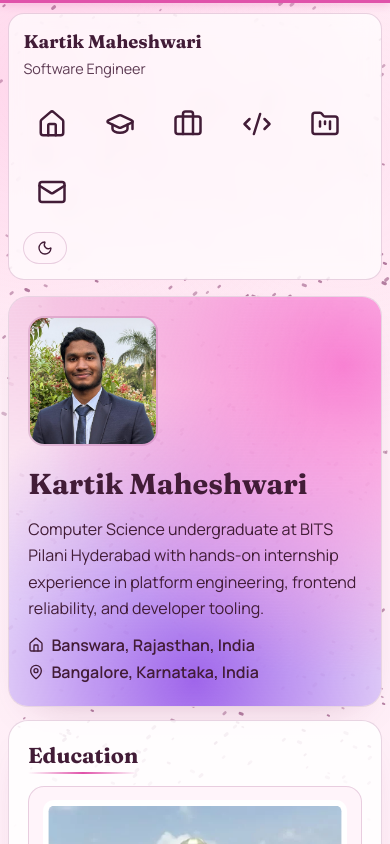
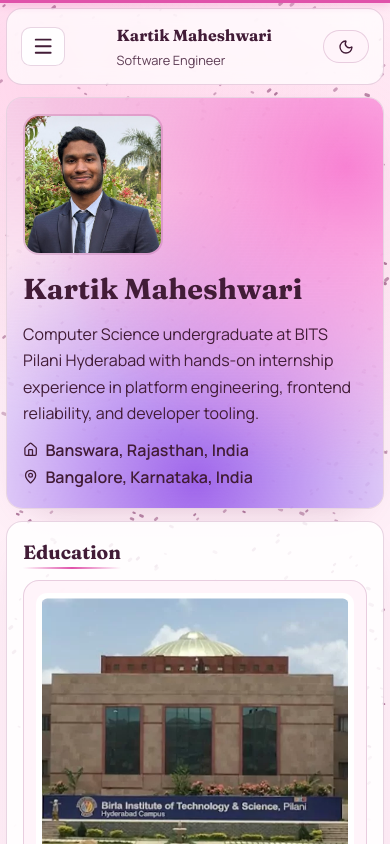
Before and after one commit to Kartikmaheshwari080205/Portfolio, a React app: page / in a window 390 px wide. Shown: the top 844 px of the page. Built offline with nearby package versions, Linux system fonts and the light colour scheme; the HTML template or start-up script is replaced by a standard one.

Commit message:
Made it responsive and added a menu functionality

```diff
--- a/src/App.css
+++ b/src/App.css
@@ -1,8 +1,8 @@
 .app-shell {
   position: relative;
   z-index: 1;
-  width: min(1100px, calc(100% - 2.5rem));
-  margin: 0.8rem auto;
+  width: min(68.75rem, calc(100% - clamp(1rem, 4vw, 2.5rem)));
+  margin: clamp(0.5rem, 1.2vw, 0.8rem) auto;
   color: var(--text);
 }
 
@@ -23,7 +23,7 @@
   top: 0;
   left: 0;
   width: 100%;
-  height: 3px;
+  height: 0.1875rem;
   background: var(--accent);
   transform: scaleX(0);
   transform-origin: left;
@@ -34,23 +34,24 @@
 
 .top-bar {
   position: sticky;
-  top: 0.75rem;
+  top: clamp(0.35rem, 1vw, 0.75rem);
   z-index: 5;
   border: 1px solid var(--edge);
-  border-radius: 1.25rem;
+  border-radius: clamp(1rem, 2vw, 1.25rem);
   backdrop-filter: blur(10px);
   background: var(--glass);
-  padding: 1rem 1.25rem;
+  padding: clamp(0.85rem, 1.8vw, 1rem) clamp(1rem, 2vw, 1.25rem);
   display: flex;
-  gap: 1rem;
+  gap: clamp(0.75rem, 1.5vw, 1rem);
   justify-content: space-between;
   align-items: center;
+  flex-wrap: wrap;
 }
 
 .toolbar-wrap {
   display: flex;
   align-items: center;
-  gap: 0.7rem;
+  gap: clamp(0.5rem, 1vw, 0.7rem);
   flex-wrap: wrap;
   justify-content: flex-end;
 }
@@ -66,6 +67,12 @@
   margin: 0.15rem 0 0;
   font-size: 0.9rem;
   opacity: 0.85;
+}
+
+.brand-section {
+  display: flex;
+  flex-direction: column;
+  gap: 0.05rem;
 }
 
 .nav-links {
@@ -88,12 +95,13 @@
 }
 
 .nav-icon-link {
-  width: 3.525rem;
-  height: 3.525rem;
+  width: clamp(2.5rem, 5vw, 3.1rem);
+  height: clamp(2.5rem, 5vw, 3.1rem);
   padding: 0;
   display: inline-flex;
   align-items: center;
   justify-content: center;
+  line-height: 0;
 }
 
 .nav-links a:hover {
@@ -101,12 +109,98 @@
   background: var(--card-soft);
 }
 
+.menu-toggle {
+  display: none;
+  border: 1px solid var(--edge);
+  background: var(--card);
+  color: var(--text);
+  border-radius: 0.6rem;
+  padding: 0.45rem 0.6rem;
+  cursor: pointer;
+  transition: transform 0.2s ease, background 0.2s ease;
+  line-height: 0;
+  opacity: 1;
+  flex-shrink: 0;
+}
+
+.menu-toggle:hover {
+  transform: translateY(-2px);
+}
+
+.mobile-menu-overlay {
+  display: none;
+  position: fixed;
+  inset: 0;
+  background: rgba(0, 0, 0, 0.4);
+  z-index: 9;
+  animation: fade-in 0.25s ease;
+}
+
+.mobile-menu-overlay.open {
+  display: block;
+}
+
+.mobile-menu {
+  display: none;
+  position: fixed;
+  left: 0;
+  top: 0;
+  width: min(18rem, 85vw);
+  height: 100vh;
+  background: var(--card);
+  border-right: 1px solid var(--edge);
+  z-index: 10;
+  padding-top: 1rem;
+  flex-direction: column;
+  gap: 0;
+  overflow-y: auto;
+  transform: translateX(-100%);
+  transition: transform 0.3s ease;
+  box-shadow: 2px 0 12px rgba(0, 0, 0, 0.15);
+}
+
+.mobile-menu.open {
+  display: flex;
+  transform: translateX(0);
+}
+
+.mobile-menu-link {
+  display: flex;
+  align-items: center;
+  gap: 1rem;
+  padding: 1rem 1.25rem;
+  color: var(--text);
+  text-decoration: none;
+  font-weight: 600;
+  border: none;
+  border-left: 3px solid transparent;
+  transition: all 0.2s ease;
+}
+
+.mobile-menu-link:hover {
+  background: var(--card-soft);
+  border-left-color: var(--accent);
+}
+
+.mobile-menu-link span {
+  font-size: 0.95rem;
+}
+
+@keyframes fade-in {
+  from {
+    opacity: 0;
+  }
+  to {
+    opacity: 1;
+  }
+}
+
 .theme-toggle {
   border: 1px solid var(--edge);
   background: var(--card-soft);
   color: var(--text);
   border-radius: 999px;
-  padding: 0.45rem 0.8rem;
+  padding: 0.45rem 0.85rem;
   display: inline-flex;
   align-items: center;
   gap: 0.35rem;
@@ -160,24 +254,24 @@
 }
 
 .content-wrap {
-  margin-top: 1rem;
+  margin-top: clamp(0.75rem, 1.6vw, 1rem);
   display: grid;
-  gap: 0.8rem;
+  gap: clamp(0.75rem, 1.5vw, 1rem);
 }
 
 .card {
   scroll-margin-top: 6rem;
-  border-radius: 1.25rem;
+  border-radius: clamp(1rem, 2vw, 1.25rem);
   border: 1px solid var(--edge);
   background: var(--card);
   box-shadow: var(--soft-shadow);
-  padding: 1.2rem;
+  padding: clamp(1rem, 2vw, 1.2rem);
 }
 
 .card h2 {
   margin: 0 0 0.8rem;
   font-family: var(--heading-font);
-  font-size: 1.35rem;
+  font-size: clamp(1.2rem, 2.2vw, 1.35rem);
 }
 
 .section-title {
@@ -220,8 +314,8 @@
   overflow: hidden;
   isolation: isolate;
   display: grid;
-  grid-template-columns: 180px 1fr;
-  gap: 1rem;
+  grid-template-columns: minmax(7rem, 11rem) minmax(0, 1fr);
+  gap: clamp(0.75rem, 1.5vw, 1rem);
   align-items: center;
 }
 
@@ -260,8 +354,9 @@
 }
 
 .intro-image {
-  width: 180px;
-  height: 180px;
+  width: min(100%, 11rem);
+  aspect-ratio: 1;
+  height: auto;
   object-fit: cover;
   border-radius: 1rem;
   border: 2px solid var(--edge);
@@ -270,7 +365,7 @@
 h1 {
   margin: 0;
   font-family: var(--heading-font);
-  font-size: clamp(1.8rem, 3vw, 2.4rem);
+  font-size: clamp(1.8rem, 4vw, 2.6rem);
 }
 
 .intro-text {
@@ -353,33 +448,33 @@ h1 {
 
 .grid-list {
   display: grid;
-  grid-template-columns: repeat(auto-fit, minmax(220px, 1fr));
+  grid-template-columns: repeat(auto-fit, minmax(min(100%, 14rem), 1fr));
   gap: 0.85rem;
 }
 
 .section-list {
   display: grid;
-  gap: 0.75rem;
+  gap: clamp(0.65rem, 1vw, 0.75rem);
 }
 
 .section-entry {
   border: 1px solid var(--edge);
   border-radius: 1rem;
   background: var(--card-soft);
-  padding: 0.85rem;
+  padding: clamp(0.75rem, 1.5vw, 0.85rem);
   display: grid;
-  grid-template-columns: 170px 1fr;
-  gap: 0.75rem;
+  grid-template-columns: minmax(0, 11rem) minmax(0, 1fr);
+  gap: clamp(0.65rem, 1.2vw, 0.75rem);
   align-items: start;
 }
 
 .section-entry .logo-image {
-  width: 56px;
-  height: 56px;
+  width: 3.5rem;
+  height: 3.5rem;
 }
 
 .education-entry {
-  grid-template-columns: 220px 1fr;
+  grid-template-columns: minmax(0, 13rem) minmax(0, 1fr);
   align-items: stretch;
 }
 
@@ -405,20 +500,21 @@ h1 {
 .experience-top {
   display: grid;
   grid-template-columns: 1fr auto;
-  gap: 0.7rem;
+  gap: clamp(0.5rem, 1vw, 0.7rem);
   align-items: center;
 }
 
 .experience-main {
   display: grid;
-  grid-template-columns: 168px 1fr;
+  grid-template-columns: minmax(0, 10.5rem) minmax(0, 1fr);
   gap: 0.6rem;
   align-items: center;
 }
 
 .experience-top .logo-image {
-  width: 168px;
-  height: 168px;
+  width: min(100%, 10.5rem);
+  aspect-ratio: 1;
+  height: auto;
   margin-bottom: 0;
   object-fit: contain;
 }
@@ -524,7 +620,7 @@ h1 {
 
 .tile-image {
   width: 100%;
-  height: 130px;
+  height: clamp(7rem, 18vw, 8.125rem);
   object-fit: cover;
   border-radius: 0.7rem;
   margin-bottom: 0.8rem;
@@ -537,8 +633,8 @@ h1 {
 }
 
 .logo-image {
-  width: 42px;
-  height: 42px;
+  width: 2.625rem;
+  height: 2.625rem;
   object-fit: contain;
   border-radius: 0.45rem;
   background: transparent;
@@ -612,12 +708,12 @@ h1 {
 
 .projects-grid {
   display: grid;
-  grid-template-columns: repeat(2, minmax(0, 1fr));
+  grid-template-columns: repeat(auto-fit, minmax(min(100%, 17rem), 1fr));
   gap: 0.75rem;
 }
 
 .project-tile {
-  min-height: 240px;
+  min-height: clamp(13rem, 30vw, 15rem);
   display: flex;
   flex-direction: column;
   gap: 0.35rem;
@@ -655,7 +751,7 @@ h1 {
   margin-top: auto;
   display: flex;
   align-items: center;
-  gap: 0.9rem;
+  gap: clamp(0.75rem, 1.4vw, 0.9rem);
   flex-wrap: wrap;
 }
 
@@ -690,7 +786,7 @@ h1 {
 .contact-links-row {
   display: flex;
   align-items: center;
-  gap: 1rem;
+  gap: clamp(0.75rem, 1.4vw, 1rem);
   flex-wrap: wrap;
 }
 
@@ -702,9 +798,9 @@ h1 {
   display: inline-flex;
   align-items: center;
   justify-content: center;
-  width: 44px;
-  height: 44px;
-  border-radius: 8px;
+  width: 2.75rem;
+  height: 2.75rem;
+  border-radius: 0.6rem;
   border: 1px solid var(--edge);
   background: var(--card-soft);
   color: var(--accent);
@@ -720,12 +816,12 @@ h1 {
 }
 
 .status-message {
-  width: min(700px, calc(100% - 2rem));
-  margin: 3rem auto;
+  width: min(43.75rem, calc(100% - clamp(1rem, 4vw, 2rem)));
+  margin: clamp(2rem, 6vw, 3rem) auto;
   border: 1px solid var(--edge);
   border-radius: 1rem;
   background: var(--card);
-  padding: 1.2rem;
+  padding: clamp(1rem, 2vw, 1.2rem);
 }
 
 .error-text {
@@ -773,25 +869,47 @@ h1 {
   }
 }
 
-@media (max-width: 760px) {
+@media (max-width: 47.5rem) {
   .app-shell {
-    width: calc(100% - 1rem);
+    width: calc(100% - 0.75rem);
   }
 
   .top-bar {
     top: 0.4rem;
     border-radius: 1rem;
     padding: 0.9rem;
-    align-items: flex-start;
-    flex-direction: column;
+    align-items: center;
+    flex-direction: row;
+    gap: clamp(0.5rem, 1vw, 0.75rem);
+  }
+
+  .brand-section {
+    flex: 0 1 auto;
+    min-width: 0;
+  }
+
+  .brand-name {
+    font-size: clamp(1rem, 2vw, 1.15rem);
+  }
+
+  .brand-title {
+    font-size: clamp(0.8rem, 1.5vw, 0.9rem);
   }
 
   .nav-links {
-    justify-content: flex-start;
+    display: none;
+  }
+
+  .menu-toggle {
+    display: inline-flex;
+    align-items: center;
+    justify-content: center;
+    order: -1;
   }
 
   .toolbar-wrap {
-    justify-content: flex-start;
+    justify-content: flex-end;
+    gap: 0.5rem;
   }
 
   .intro-card {
@@ -827,7 +945,6 @@ h1 {
   }
 
   .intro-image {
-    width: 130px;
-    height: 130px;
+    width: min(9rem, 36vw);
   }
 }
--- a/src/components/ContactSection.jsx
+++ b/src/components/ContactSection.jsx
@@ -9,12 +9,12 @@ function ContactSection({ contact }) {
       <div className="contact-links-row">
         {contact.email && (
           <a href={`mailto:${contact.email}`} target="_blank" rel="noreferrer" className="icon-link" title="Email">
-            <Mail size={24} />
+            <Mail size="1.35rem" />
           </a>
         )}
         {contact.linkedin && (
           <a href={contact.linkedin} target="_blank" rel="noreferrer" className="icon-link" title="LinkedIn">
-            <Linkedin size={24} />
+            <Linkedin size="1.35rem" />
           </a>
         )}
       </div>
--- a/src/components/Header.jsx
+++ b/src/components/Header.jsx
@@ -1,3 +1,4 @@
+import { useState } from 'react'
 import {
   Briefcase,
   Code2,
@@ -5,8 +6,10 @@ import {
   GraduationCap,
   Home,
   Mail,
+  Menu,
   Moon,
   Sun,
+  X,
 } from 'lucide-react'
 
 const sectionIcons = {
@@ -19,6 +22,8 @@ const sectionIcons = {
 }
 
 function Header({ name, title, sections, theme, onThemeToggle }) {
+  const [mobileMenuOpen, setMobileMenuOpen] = useState(false)
+
   const handleSectionJump = (event, sectionId) => {
     event.preventDefault()
 
@@ -29,11 +34,23 @@ function Header({ name, title, sections, theme, onThemeToggle }) {
 
     const cleanUrl = `${window.location.pathname}${window.location.search}`
     window.history.replaceState(null, '', cleanUrl)
+    setMobileMenuOpen(false)
   }
 
   return (
+    <>
       <header className="top-bar">
-      <div>
+        <button
+          type="button"
+          className="menu-toggle"
+          onClick={() => setMobileMenuOpen(!mobileMenuOpen)}
+          aria-label={mobileMenuOpen ? 'Close menu' : 'Open menu'}
+          aria-expanded={mobileMenuOpen}
+        >
+          {mobileMenuOpen ? <X size="1.4rem" /> : <Menu size="1.4rem" />}
+        </button>
+
+        <div className="brand-section">
           <p className="brand-name">{name}</p>
           <p className="brand-title">{title}</p>
         </div>
@@ -51,7 +68,7 @@ function Header({ name, title, sections, theme, onThemeToggle }) {
               >
                 {(() => {
                   const Icon = sectionIcons[section.id] || Home
-                return <Icon size={30} aria-hidden="true" />
+                  return <Icon size="1.2rem" aria-hidden="true" />
                 })()}
               </a>
             ))}
@@ -63,10 +80,41 @@ function Header({ name, title, sections, theme, onThemeToggle }) {
             onClick={onThemeToggle}
             aria-label={`Switch to ${theme === 'light' ? 'dark' : 'light'} theme`}
           >
-          {theme === 'light' ? <Moon size={16} /> : <Sun size={16} />}
+            {theme === 'light' ? <Moon size="1rem" /> : <Sun size="1rem" />}
           </button>
         </div>
       </header>
+
+      {mobileMenuOpen && (
+        <div className="mobile-menu-overlay" onClick={() => setMobileMenuOpen(false)} aria-hidden="true" />
+      )}
+
+      <nav
+        className={`mobile-menu ${mobileMenuOpen ? 'open' : ''}`}
+        aria-label="Mobile section navigation"
+        aria-hidden={!mobileMenuOpen}
+      >
+        {sections.map((section) => (
+          <a
+            key={section.id}
+            href={`#${section.id}`}
+            onClick={(event) => handleSectionJump(event, section.id)}
+            aria-label={section.label}
+            className="mobile-menu-link"
+          >
+            {(() => {
+              const Icon = sectionIcons[section.id] || Home
+              return (
+                <>
+                  <Icon size="1.2rem" aria-hidden="true" />
+                  <span>{section.label}</span>
+                </>
+              )
+            })()}
+          </a>
+        ))}
+      </nav>
+    </>
   )
 }
 
--- a/src/components/IntroductionSection.jsx
+++ b/src/components/IntroductionSection.jsx
@@ -13,11 +13,11 @@ function IntroductionSection({ intro, name }) {
         <h1 className="section-title">{name}</h1>
         <p className="intro-text">{intro.description}</p>
         <p className="intro-meta">
-          <Home size={16} aria-hidden="true" />
+          <Home size="0.95rem" aria-hidden="true" />
           <span>{intro.hometown}</span>
         </p>
         <p className="intro-meta">
-          <MapPin size={16} aria-hidden="true" />
+          <MapPin size="0.95rem" aria-hidden="true" />
           <span>{intro.currentLocation}</span>
         </p>
       </div>
```
Also changed, not shown: public/data/projects.json (+4 -6 lines). Lines whose indentation alone changed are shown as unchanged.
